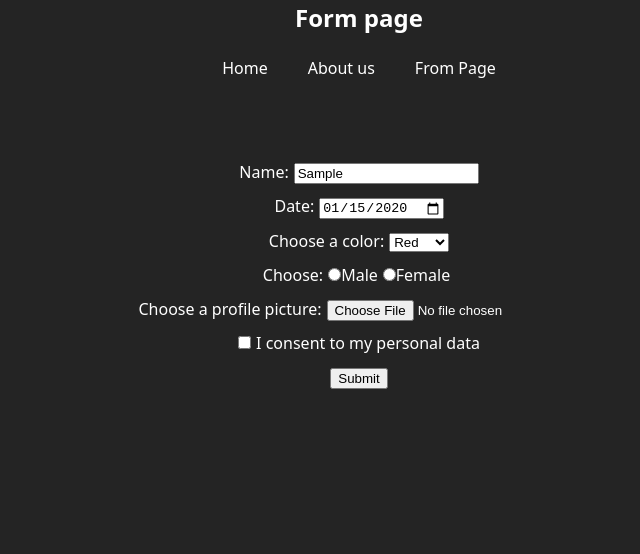
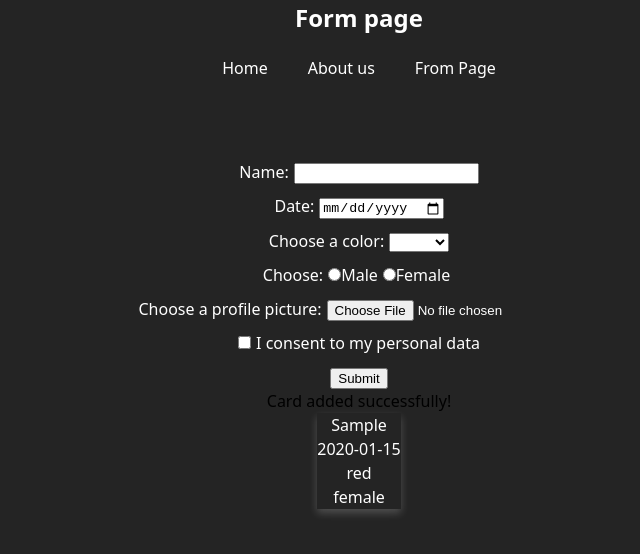
Before and after one commit to DmitryKremenetsky/rss-components-task, a React (Vite) app: page /form in a window 1280 px wide. Both pictures are taken after typing "Sample", "2020-01-15" into the empty fields and a click on the button "Submit". Shown: the top 554 px of the page, without its empty margins (281-921 px from the left). Built offline with nearby package versions, Linux system fonts and the light colour scheme.

Commit message:
feat: add render card

```diff
--- a/src/components/form/form.css
+++ b/src/components/form/form.css
@@ -19,3 +19,7 @@
 .upload-input {
   color: #fff;
 }
+
+.cards-container {
+  display: flex;
+}
--- a/src/components/form/form.tsx
+++ b/src/components/form/form.tsx
@@ -12,6 +12,8 @@ interface Props {
 interface State {
   profilePicture: File | null;
   consentToData: boolean;
+  cards: Props[];
+  showMessage: boolean;
 }
 
 export default class Form extends Component<Props, State> {
@@ -35,6 +37,8 @@ export default class Form extends Component<Props, State> {
     this.state = {
       profilePicture: null,
       consentToData: false,
+      cards: [],
+      showMessage: false,
     };
   }
 
@@ -48,7 +52,11 @@ export default class Form extends Component<Props, State> {
     const profilePicture = this.state.profilePicture;
     const consentToData = this.state.consentToData;
 
-    console.log(name, date, color, gender, profilePicture, consentToData);
+    const newCard = { nameInput: name, dateInput: date, colorSelect: color, gender };
+    const updatedCards = [...this.state.cards, newCard];
+    this.setState({ cards: updatedCards, showMessage: true });
+
+    this.clearForm();
   };
 
   handleProfilePictureChange = (event: React.ChangeEvent<HTMLInputElement>) => {
@@ -59,6 +67,29 @@ export default class Form extends Component<Props, State> {
   handleConsentToDataChange = (event: React.ChangeEvent<HTMLInputElement>) => {
     const consent = event.target.checked;
     this.setState({ consentToData: consent });
+  };
+
+  clearForm = () => {
+    this.nameInput.current!.value = '';
+    this.dateInput.current!.value = '';
+    this.colorSelect.current!.value = '';
+    this.gender.current!.checked = false;
+    this.profilePictureInput.current!.value = '';
+    this.consentToDataInput.current!.checked = false;
+  };
+
+  renderCards = () => {
+    return this.state.cards.map((card, index) => (
+      <div key={index} className="card">
+        <div className="card-name">{card.nameInput}</div>
+        <div className="card-date">{card.dateInput}</div>
+        <div className="card-color">{card.colorSelect}</div>
+        <div className="card-gender">{card.gender}</div>
+        {card.profilePicture && (
+          <img src={URL.createObjectURL(card.profilePicture)} alt="Profile Picture" />
+        )}
+      </div>
+    ));
   };
 
   render() {
@@ -121,6 +152,10 @@ export default class Form extends Component<Props, State> {
             Submit
           </button>
         </form>
+        {this.state.showMessage && <div className="message">Card added successfully!</div>}
+        <div className="cards-container">
+          <div className="cards-container">{this.renderCards()}</div>
+        </div>
       </div>
     );
   }
```
